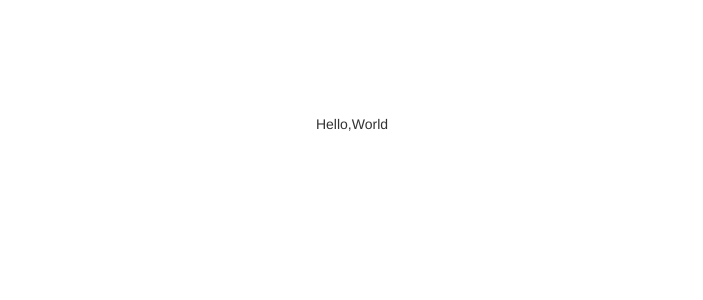
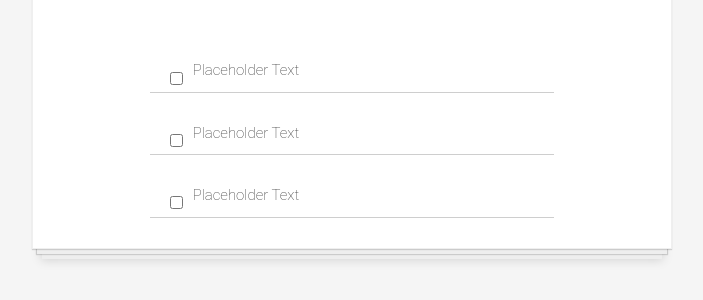
Before and after one commit to SalfromVenice/react-todo-list, a React app: page / in a window 1280 px wide. Shown: the part 276-576 px from the top of the page, without its empty margins (288-991 px from the left). Built offline with nearby package versions, Linux system fonts and the light colour scheme.

Commit message:
App, ToDoItem

```diff
--- a/assets/stylesheets/application.scss
+++ b/assets/stylesheets/application.scss
@@ -1,5 +1,6 @@
 body {
   font-family: Helvetica;
+  background-color: whitesmoke;
 }
 
 #root {
@@ -8,3 +9,47 @@
   align-items: center;
   justify-content: center;
 }
+
+.todo-list {
+  background-color: white;
+  margin: auto;
+  width: 50%;
+  display: flex;
+  flex-direction: column;
+  align-items: center;
+  border: 1px solid #efefef;
+  box-shadow:
+    // The top layer shadow
+    0 1px 1px rgba(0,0,0,0.15),
+    // The second layer
+    0 10px 0 -5px #eee,
+    // The second layer shadow
+    0 10px 1px -4px rgba(0,0,0,0.15),
+    // The third layer
+    0 20px 0 -10px #eee,
+    // The third layer shadow
+    0 20px 10px -9px rgba(0,0,0,0.15);
+  padding: 30px;
+}
+
+.todo-item {
+  display: flex;
+  justify-content: flex-start;
+  align-items: center;
+  padding: 30px 20px 0;
+  width: 70%;
+  border-bottom: 1px solid #cecece;
+  font-family: Roboto, sans-serif;
+  font-weight: 100;
+  font-size: 15px;
+  color: #333;
+}
+
+input[type=checkbox] {
+  margin-right: 10px;
+  font-size: 30px;
+}
+
+input[type=checkbox]:focus {
+  outline: 0;
+}
--- /dev/null
+++ b/src/components/App.jsx
@@ -0,0 +1,15 @@
+import React from "react"
+
+import ToDoItem from "./ToDoItem"
+
+const App = () => {
+  return (
+    <div className="todo-list">
+      <ToDoItem />
+      <ToDoItem />
+      <ToDoItem />
+    </div>
+  )
+}
+
+export default App
--- /dev/null
+++ b/src/components/ToDoItem.jsx
@@ -0,0 +1,12 @@
+import React from 'react'
+
+const ToDoItem = () => {
+  return (
+    <div className="todo-item">
+      <input type="checkbox" />
+      <p>Placeholder Text</p>
+    </div>
+  )
+}
+
+export default ToDoItem
--- a/src/index.jsx
+++ b/src/index.jsx
@@ -2,17 +2,9 @@
 import ReactDOM from 'react-dom';
 
 import '../assets/stylesheets/application.scss';
-
-const Hello = ({ name }) => {
-  return (
-    <div>
-      Hello,
-      {name}
-    </div>
-  );
-};
+import App from './components/App'
 
 const root = document.getElementById('root');
 if (root) {
-  ReactDOM.render(<Hello name="World" />, root);
+  ReactDOM.render(<App />, root);
 }
```
